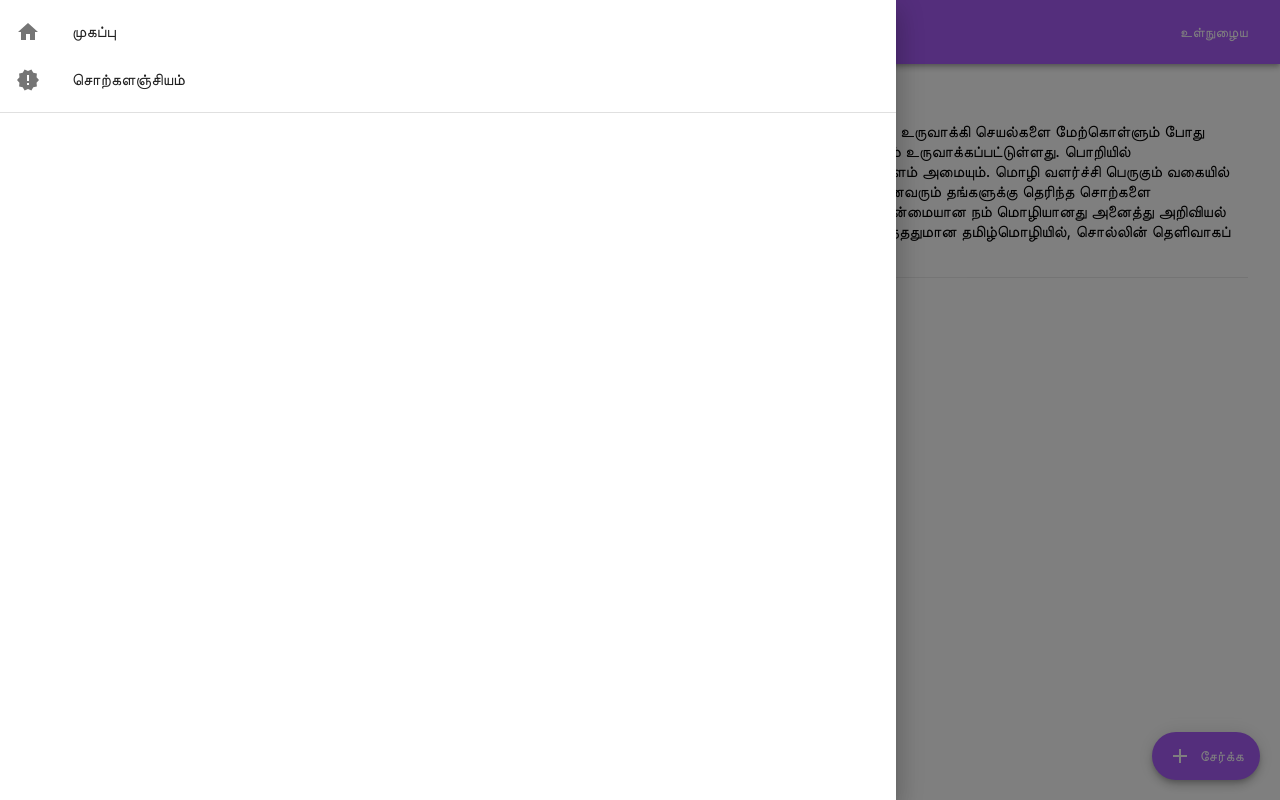
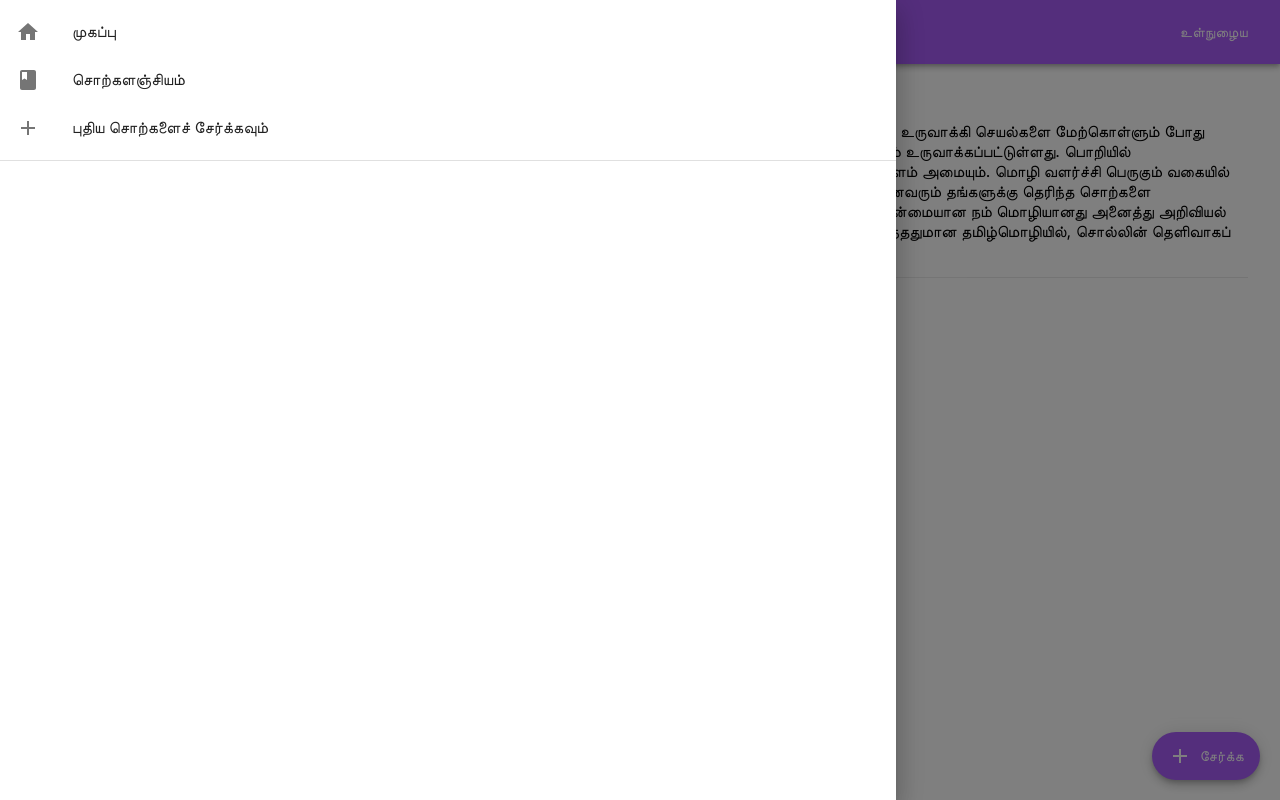
Before and after one commit to RajSolai/tamil-glossary-app, a Next.js app: page / in a window 1280 px wide. Both pictures are taken after a click on the button "menu". Built offline with nearby package versions, Linux system fonts and the light colour scheme; no server answers.

Commit message:
updated glossary icon and added new route

```diff
--- a/components/LayoutComponent/DrawerList.tsx
+++ b/components/LayoutComponent/DrawerList.tsx
@@ -8,10 +8,14 @@ import {
   ListItemText,
 } from "@mui/material";
 
-import { Home, NewReleases } from "@mui/icons-material";
+import { Home, BookRounded, Add } from "@mui/icons-material";
 import React from "react";
 import { NextRouter, useRouter } from "next/router";
-import { glossaryPage, homePage } from "../../services/strings";
+import {
+  addNewWordTitle,
+  glossaryPage,
+  homePage,
+} from "../../services/strings";
 
 type Props = {
   onListItemClicked: any;
@@ -45,9 +49,22 @@ const DrawerList = (props: Props) => {
               }}
             >
               <ListItemIcon>
-                <NewReleases />
+                <BookRounded />
               </ListItemIcon>
               <ListItemText primary={glossaryPage} />
+            </ListItemButton>
+          </ListItem>
+          <ListItem disablePadding style={{ width: "50vw" }}>
+            <ListItemButton
+              onClick={() => {
+                router.push("/addnew");
+                props.onListItemClicked();
+              }}
+            >
+              <ListItemIcon>
+                <Add />
+              </ListItemIcon>
+              <ListItemText primary={"புதிய சொற்களைச் சேர்க்கவும்"} />
             </ListItemButton>
           </ListItem>
         </List>
```
